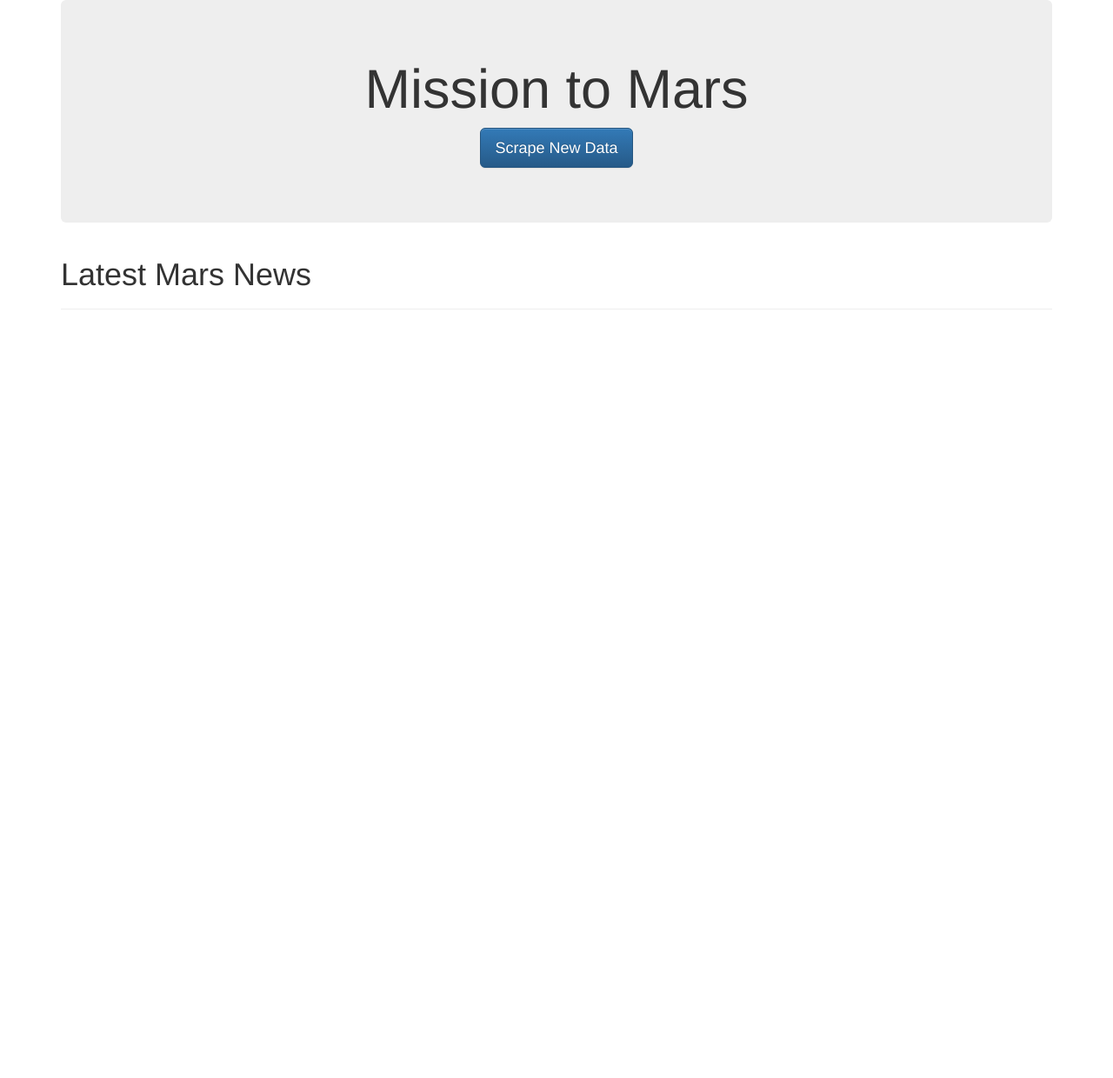
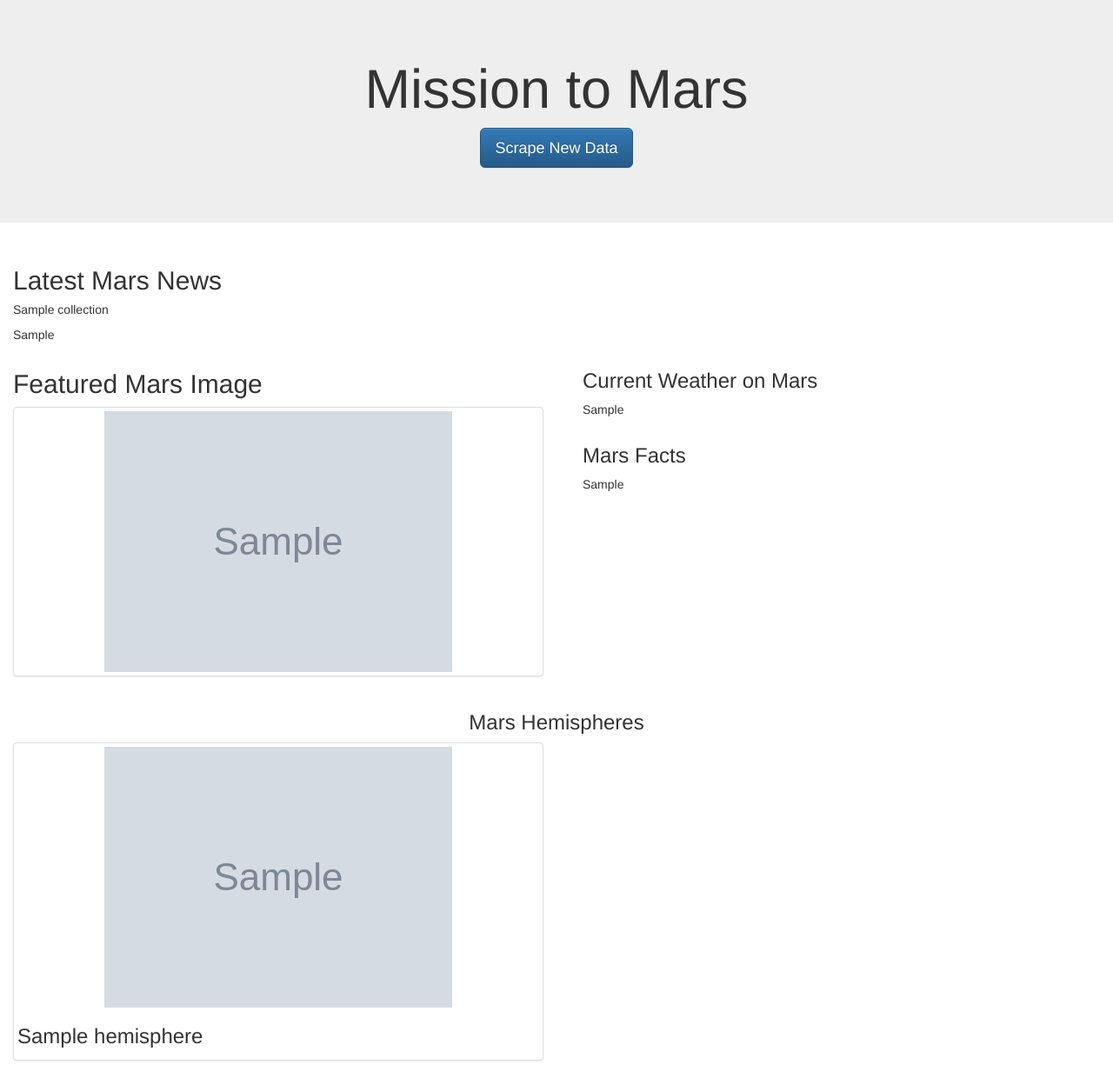
Before and after one commit to dayothompson/Web_Scraping, a Flask app: page / in a window 1280 px wide. Shown: the whole page at 87% size. Before the commit the page ends 356 px from the top, so only its background shows below. Run offline with Flask 2, Linux system fonts and the light colour scheme; grey boxes marked "Sample" are stand-in pictures; a database or web service that is not in the repository returns one stand-in record (values such as "Sample title"); some libraries are stand-ins or nearby versions.

Commit message:
Complete files

```diff
--- a/Missions_to_Mars/app.py
+++ b/Missions_to_Mars/app.py
@@ -1,42 +1,37 @@
 # Import dependencies
-import sys
 from flask import Flask, render_template, redirect
-# from flask_pymongo import PyMongo
-from pymongo import MongoClient
+from flask_pymongo import PyMongo
 from Missions_to_Mars import scrape_mars
 
-
-sys.setrecursionlimit(2000)
+# Create an instance of Flask
 app = Flask(__name__)
 
-# app.config['MONGO_URI'] = "mongodb://localhost:27017/mars_app"
-# mongo = PyMongo(app)
+# Use PyMongo to establish Mongo connection
+app.config['MONGO_URI'] = "mongodb://localhost:27017/mars_app"
+mongo = PyMongo(app)
 
 
-conn = "mongodb://localhost:27017"
-client = MongoClient(conn)
+# Route to render index.html template using data from Mongo
+@app.route("/")
+def index():
+    # Find one record of data from the mongo database
+    mars_info = mongo.db.collection.find_one()
 
-db = client.mars_app
-
-# Drop collection if exists
-db.mars_data.drop()
+    # Return template and data
+    return render_template("index.html", mars_info=mars_info)
 
 
-collection = db.mars_data
-
-
-@app.route("/")
-def index():
-    data = collection.find()
-    return render_template("index.html", data=data)
-
-
+# Route that will trigger the scrape function
 @app.route("/scrape")
 def scrape():
-    data = collection
+
+    # variable name where scraped data is stored
     mars_data = scrape_mars.scrape_latest_details()
-    # collection.insert_many(mars_data)
-    data.update({}, mars_data, upsert=True)
+
+    # Run the scrape function
+    mongo.db.collection.update({}, mars_data, upsert=True)
+
+    # Redirect back to home page
     return redirect("/", code=302)
 
 
--- a/Missions_to_Mars/templates/index.html
+++ b/Missions_to_Mars/templates/index.html
@@ -2,97 +2,77 @@
 <html lang="en">
 <head>
     <meta charset="UTF-8">
-    <meta name="viewport" content="width=device-width, initial-scale=1">
+    <meta name="viewport" content="width=device-width, initial-scale=1.0">
+    <meta http-equiv="X-UA-Compatible" content="ie=edge">
     <title>Mission to Mars</title>
     <link rel="stylesheet" href="https://maxcdn.bootstrapcdn.com/bootstrap/3.3.7/css/bootstrap.min.css">
     <link rel="stylesheet" href="https://maxcdn.bootstrapcdn.com/bootstrap/3.3.5/css/bootstrap-theme.min.css">
 </head>
 <body>
-        <div class="container">
-                <div class="jumbotron">
-                    <h1 style="text-align: center;">Mission to Mars</h1>
-
-                    <p style="text-align: center;">
-                        <a class="btn btn-primary btn-lg" href="/scrape" role="button">Scrape New Data</a>
-                    </p>
+<section>
+  <div class="jumbotron text-center">
+    <h1>Mission to Mars</h1>
+    <p><a class="btn btn-primary btn-lg" href="/scrape" role="button">Scrape New Data</a></p>
   </div>
-                <div class="page-header">
-                    <h1>Latest Mars News</h1>
+    <div class="container-fluid news no-padding" id="scraped-data">
+        <div class="col-md-12">
+      <div class="row no-gutter">
+        <div class="card-body">
+          <h2 class="card-title" id="font">Latest Mars News</h2>
+          <h5 class="card-subtitle mb-2 " id="font">{{ mars_info.news_title }}</h5>
+          <p class="card-text">{{ mars_info.news_article }}</p>
         </div>
-{#        </div>#}
-
-                {% for data in mars_data %}
-                <div class="container-fluid">
-                    <h2>{{data.news_title}}</h2>
-                    <p>{{data.news_article}}</p>
       </div>
-
-                <div class="container-fluid">
-                    <div class="row">
-                        <div class="col-md-7">
-                            <h3>Featured Mars Image</h3>
-
-                            <img src="{{data.featured_image_url}}" alt="featured image" style="width: 80%;">
-
         </div>
-                        <div class="col-md-5">
-                            <ul>
-                                <h3>Current Mars Weather</h3>
-                                {{data.latest_tweet}}
-                            </ul>
-
-{##}
-{#                            <ul>#}
-                                <div style="max-width: 450px; max-height: 150px; font-size: 15px; margin-bottom: 65px;">
-                                    {{mars_info.Mars_Planet_Profile|safe}}
     </div>
-{#                            </ul>#}
+      <div class="img-table">
+        <div class="col-md-6" >
+              <h2 class="card-title">Featured Mars Image</h2>
+              <div class="thumbnail">
+              <img src="{{ mars_info.featured_image_url }}" alt="Featured Mars Image">
+            </div>
+          </div>
+        <div class="col-md-6" >
+          <div class="card">
+                <div class="card border-secondary mb-3" style="max-width: 50rem; border-color: black">
+              <div class="col-md-12 card border-secondary mb-3" style="border-color: black;">
+                <h3 class="card-header">Current Weather on Mars</h3>
+                <p class="card-text" id="dark-font">{{ mars_info.latest_tweet }}</p>
+              </div>
+            </div>
+            </div>
+            <div class="card-body" id="img-table">
+              <div class="col-md-12">
+                <div>
+                  <h3 class="card-title">Mars Facts</h3>
+                  <p class="card-text" id="dark-font" >{{ mars_info.Mars_Planet_Profile | safe }}</p>
+                </div>
+              </div>
             </div>
           </div>
         </div>
 
-                <div class="container-fluid">
-                    <H3 style="text-align: center;">Mars Hemispheres</H3>
-                    <div class="body">
-                    <div class="row">
-                        <div class="col-md-6">
-                            {% for hemisphere in data.Hemisphere_Description[0:2] %}
 
-                            <img src="{{hemisphere['img_url']}}" alt="hemisphere" style="width:50%;">
-                            <div class="caption" style="font-weight: bold;">
-                                {{hemisphere['title']}}
+  <div class ="row" id="mars-hemispheres">
+    <div class = "col-md-12">
+        <div class="card-body">
+          <h3 class="card-title" id="font" style="text-align: center">Mars Hemispheres</h3>
+        {% for hemisphere in mars_info.Hemisphere_Description %}
+            <div class = "col-md-6">
+                <div class = "thumbnail">
+                    <img src = "{{hemisphere.img_url}}" alt="Hemisphere Image">
+                        <h3>{{hemisphere.title}}</h3>
+                </div>
             </div>
         {% endfor %}
-                        </div>
-                        <div class="col-md-6">
-                            {% for hemisphere in data.Hemisphere_Description[2:4] %}
-
-                            <img src="{{hemisphere['img_url']}}" alt="hemisphere" style="width:50%;">
-                            <div class="caption" style="font-weight: bold;">
-                                {{hemisphere['title']}}
-                            </div>
-                            {% endfor %}
-
-
         </div>
     </div>
   </div>
 
-                </div>
 
-
-                {% endfor %}
-
-            </div>
-
-{#        </div>#}
-
-        <script src="https://code.jquery.com/jquery-3.2.1.slim.min.js" integrity="sha384-KJ3o2DKtIkvYIK3UENzmM7KCkRr/rE9/Qpg6aAZGJwFDMVNA/GpGFF93hXpG5KkN"
-            crossorigin="anonymous"></script>
-        <script src="https://cdnjs.cloudflare.com/ajax/libs/popper.js/1.12.9/umd/popper.min.js" integrity="sha384-ApNbgh9B+Y1QKtv3Rn7W3mgPxhU9K/ScQsAP7hUibX39j7fakFPskvXusvfa0b4Q"
-            crossorigin="anonymous"></script>
-        <script src="https://maxcdn.bootstrapcdn.com/bootstrap/4.0.0/js/bootstrap.min.js" integrity="sha384-JZR6Spejh4U02d8jOt6vLEHfe/JQGiRRSQQxSfFWpi1MquVdAyjUar5+76PVCmYl"
-            crossorigin="anonymous"></script>
-
+  <script src="https://code.jquery.com/jquery-3.3.1.slim.min.js" integrity="sha384-q8i/X+965DzO0rT7abK41JStQIAqVgRVzpbzo5smXKp4YfRvH+8abtTE1Pi6jizo" crossorigin="anonymous"></script>
+  <script src="https://cdnjs.cloudflare.com/ajax/libs/popper.js/1.14.3/umd/popper.min.js" integrity="sha384-ZMP7rVo3mIykV+2+9J3UJ46jBk0WLaUAdn689aCwoqbBJiSnjAK/l8WvCWPIPm49" crossorigin="anonymous"></script>
+  <script src="https://stackpath.bootstrapcdn.com/bootstrap/4.1.3/js/bootstrap.min.js" integrity="sha384-ChfqqxuZUCnJSK3+MXmPNIyE6ZbWh2IMqE241rYiqJxyMiZ6OW/JmZQ5stwEULTy" crossorigin="anonymous"></script>
+</section>
 </body>
 </html>
```
Also changed, not shown: Missions_to_Mars/scrape_mars.py (+18 -41 lines), Missions_to_Mars/featured_image.png, 2 other files. Lines whose indentation alone changed are shown as unchanged.
